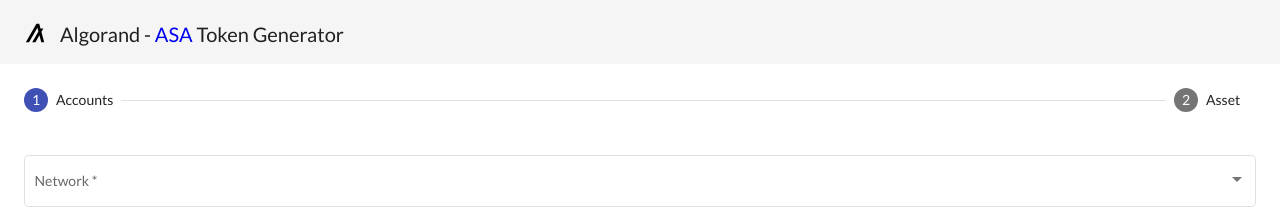
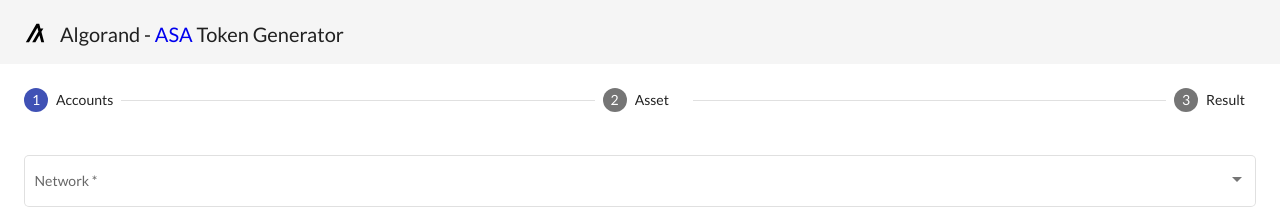
Before and after one commit to garrett-vorce/GenerAtor, an Angular app: page / in a window 1280 px wide. Shown: the top 209 px of the page. Built offline with nearby package versions, Linux system fonts and the light colour scheme; what algosdk would draw is missing.

Commit message:
Disable matStepHeader, include Main net minimum balances, test net algo clarification

```diff
--- a/src/app/app.component.html
+++ b/src/app/app.component.html
@@ -60,5 +60,14 @@
         </div>
       </form>
     </mat-step>
+    <mat-step>
+      <form style="display: flex; flex-direction: column;">
+        <ng-template matStepLabel>Result</ng-template>
+        <div style="margin-bottom: 15px;"></div>
+        <div style="display: flex; justify-content: space-between;">
+          <button mat-raised-button matStepperPrevious class="prev" [disabled]="isLoading">Back</button>
+        </div>
+      </form>
+    </mat-step>
   </mat-horizontal-stepper>
 </div>
--- a/src/app/app.component.scss
+++ b/src/app/app.component.scss
@@ -1,5 +1,9 @@
 * {
     font-family: 'Lato', sans-serif;
+}
+
+.mat-step-header {
+  pointer-events: none !important;
 }
 
 .icon {
```
Also changed, not shown: 1 other file (tests, documents, lock files or other folders).
